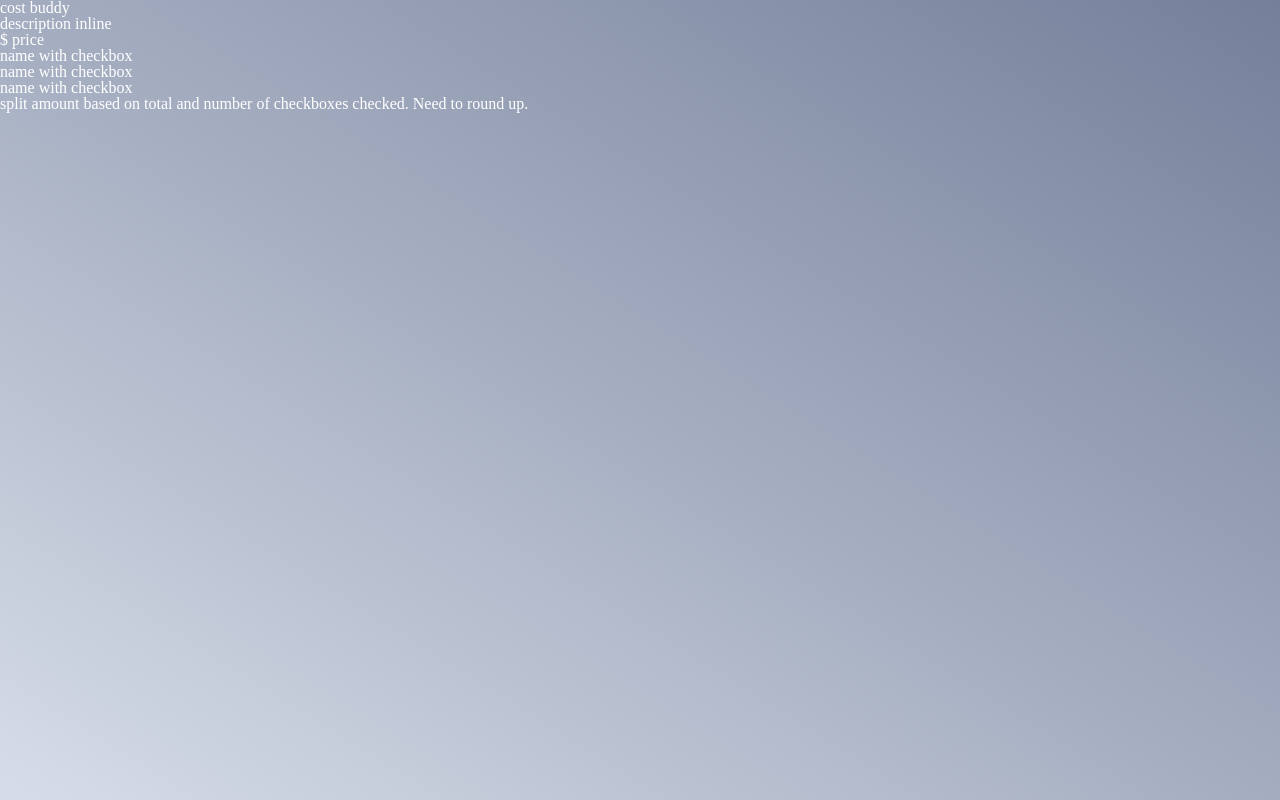
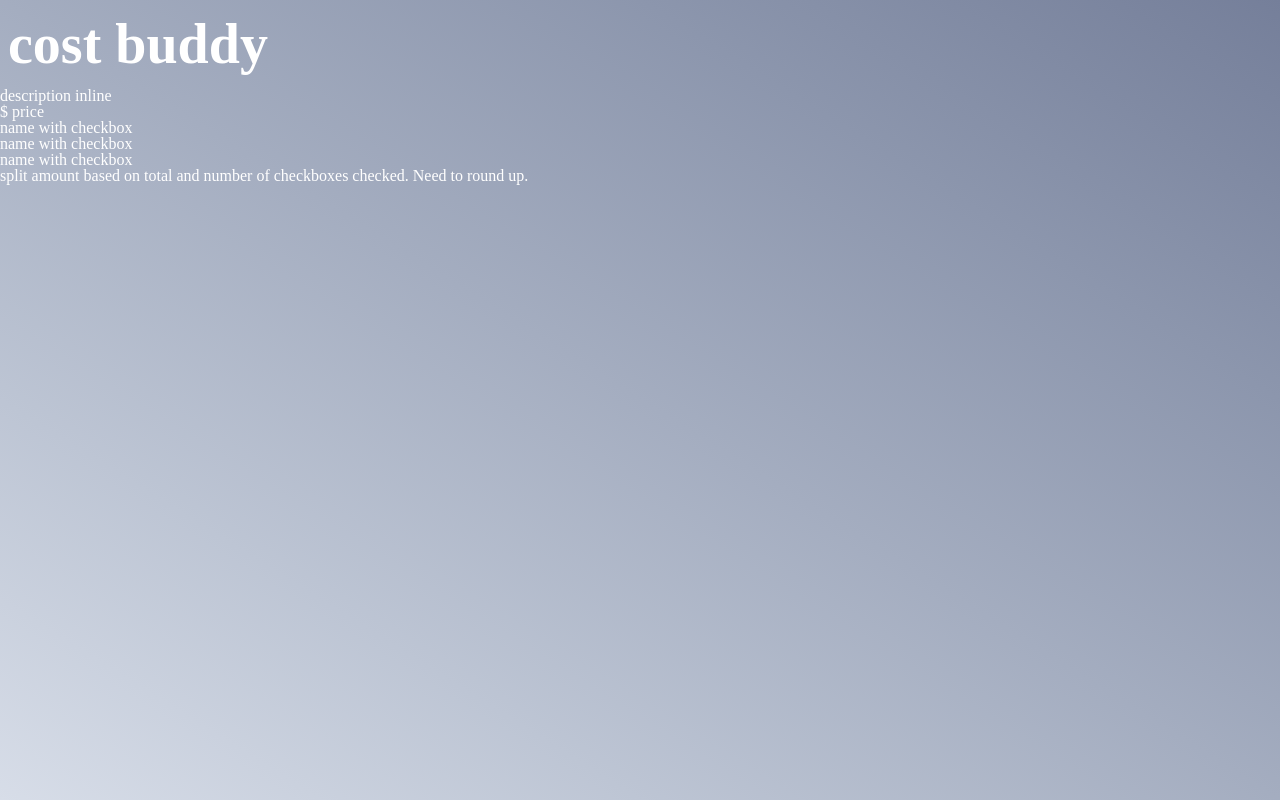
Before and after one commit to fyeung21/cost-buddy, a React (Create React App) app: page / in a window 1280 px wide. Built offline with nearby package versions, Linux system fonts and the light colour scheme.

Commit message:
style: Style logo component

```diff
--- a/src/components/Logo/Logo.js
+++ b/src/components/Logo/Logo.js
@@ -1,10 +1,22 @@
 import React from "react";
+import styled from "styled-components";
+import { theme } from "../../globalStyles";
+
+export const LogoCont = styled.div`
+    margin: 1rem 0.5rem;
+`
+export const Title = styled.h1`
+    color: ${theme.headingFontColor};
+    font-family: ${theme.headingFont};
+    font-size: ${theme.h1FontSize};
+    font-weight: 800;
+`
 
 const Logo = () => {
     return (
-        <>
-            <h1>cost buddy</h1>
-        </>
+        <LogoCont>
+            <Title>cost buddy</Title>
+        </LogoCont>
     )
 }
 
```
